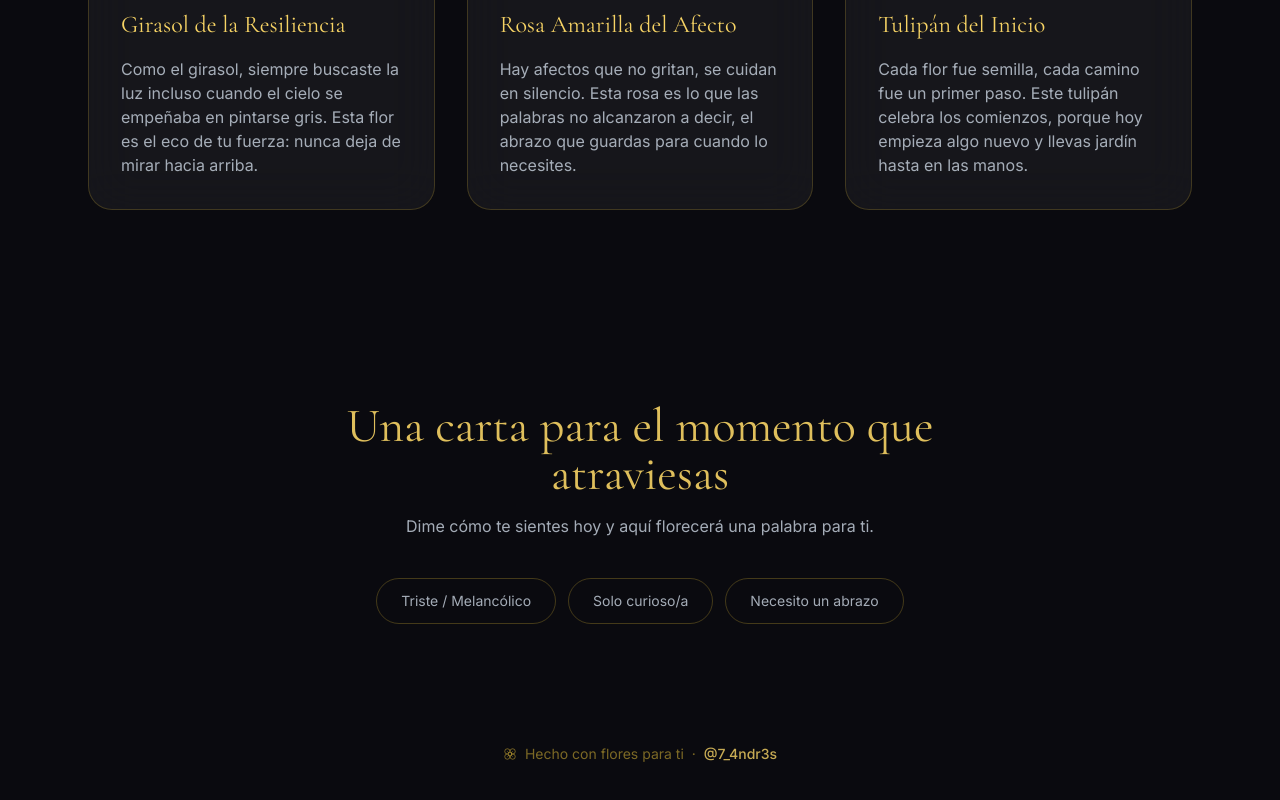
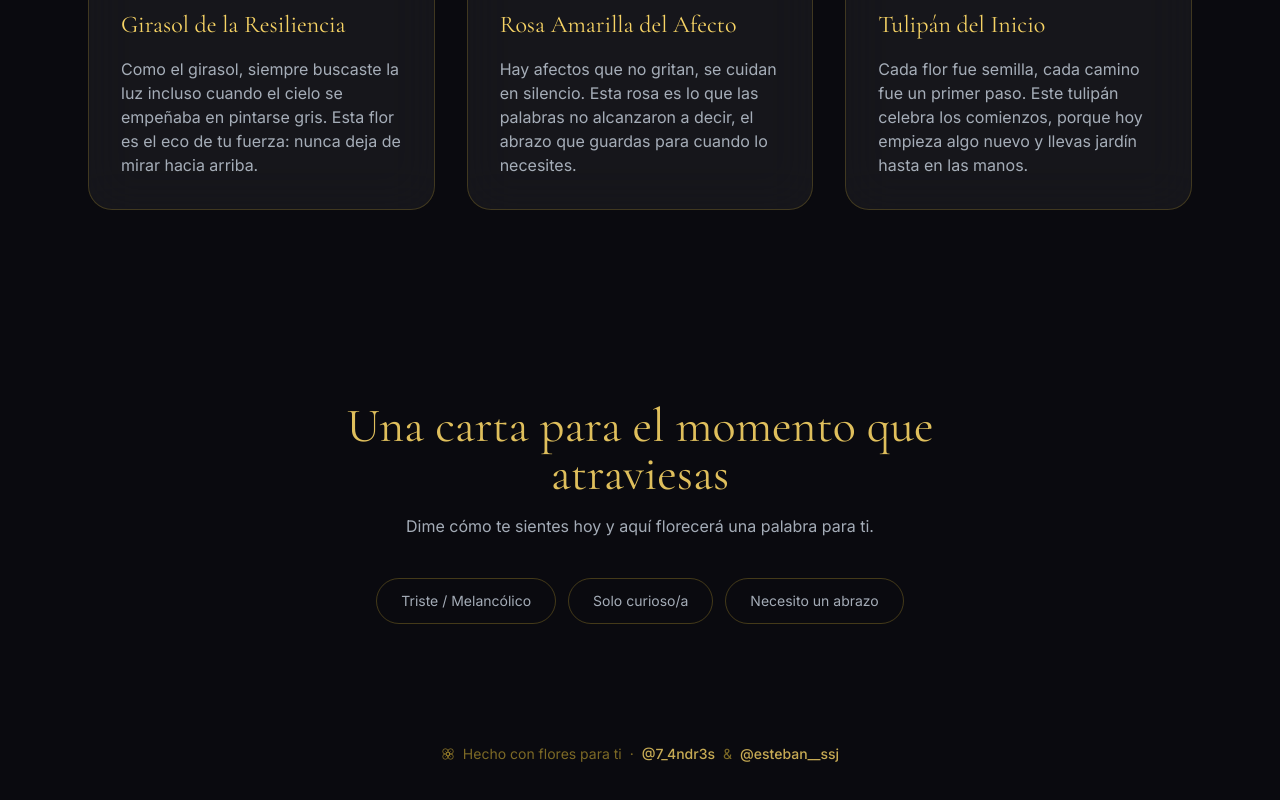
Before and after one commit to 4ndr3s-00/FloresAmarillas, a React (Vite) app: page / in a window 1280 px wide. Shown: the part 1855-2655 px from the top of the page. Built offline with nearby package versions, Linux system fonts and the light colour scheme.

Commit message:
feat: agregar segundo Instagram @esteban__ssj al footer

```diff
--- a/src/App.jsx
+++ b/src/App.jsx
@@ -40,6 +40,15 @@ function App() {
         >
           @7_4ndr3s
         </a>
+        <span aria-hidden="true">&</span>
+        <a
+          href="https://www.instagram.com/esteban__ssj"
+          target="_blank"
+          rel="noopener noreferrer"
+          className="font-medium text-gold-300/80 hover:text-gold-300 underline-offset-4 hover:underline transition-colors"
+        >
+          @esteban__ssj
+        </a>
       </footer>
     </div>
   );
```
